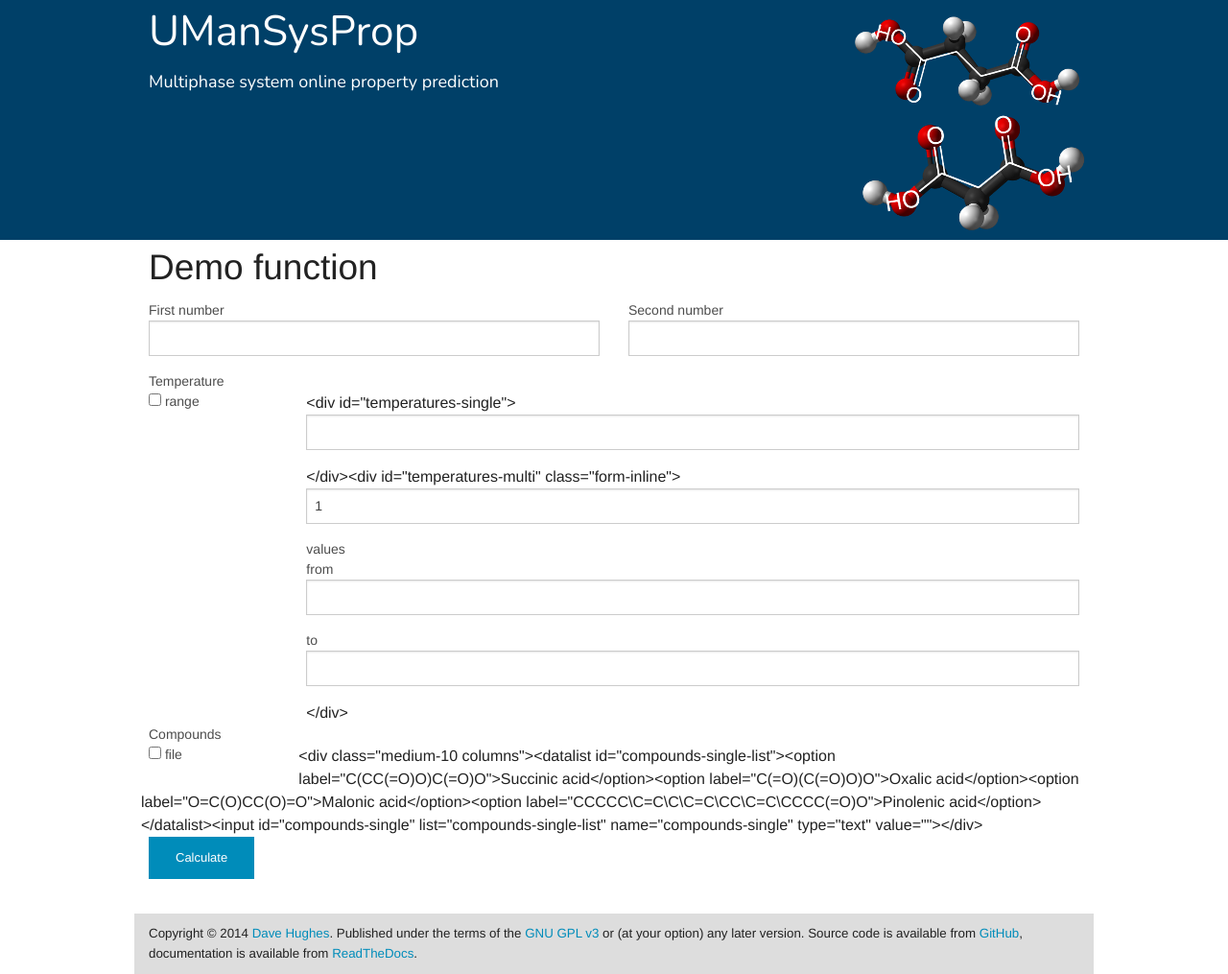
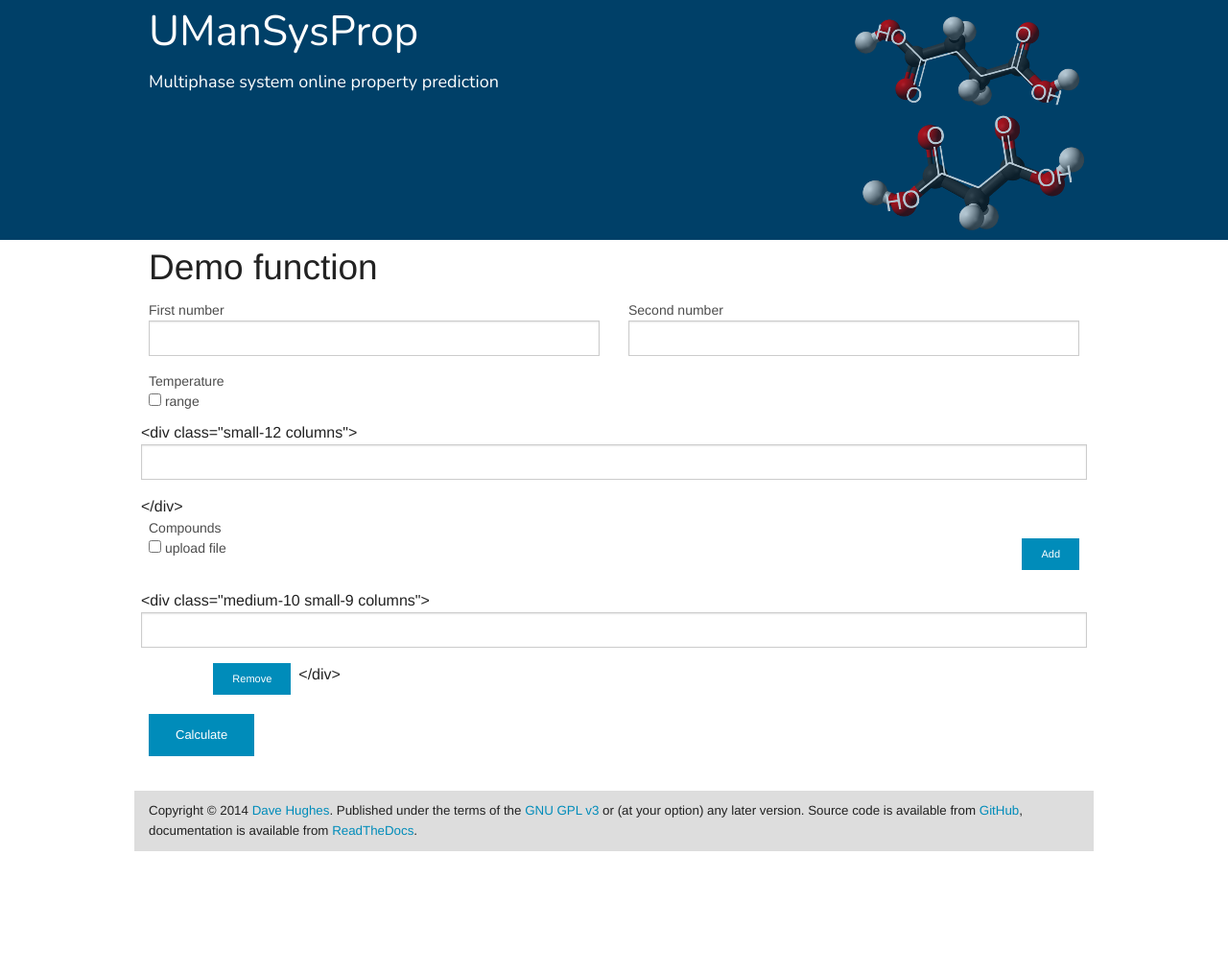
Before and after one commit to waveform-computing/umansysprop, a Flask app: page /tool/test in a window 1280 px wide. Shown: the whole page at 96% size. After the commit the page ends 887 px from the top, so only its background shows below. Run offline with Flask 2, Linux system fonts and the light colour scheme; some libraries are stand-ins or nearby versions.

Commit message:
Enhanced complex field types
The SMILESListField now permits multiple entries without requiring a
file upload, and the float range styles work better across a variety of
browser sizes. Also migrated the code to Flask-WTF to take advantage of
CSRF and some slightly simpler code (we don't actually need CSRF given
the server is stateless, but just in case the future adds state it's
worth doing).

```diff
--- a/umansysprop/__init__.py
+++ b/umansysprop/__init__.py
@@ -43,7 +43,7 @@
     ]
 
 __extra_requires__ = {
-    'server': ['Flask', 'wtforms', 'docutils'],
+    'server': ['flask', 'flask-wtf', 'wtforms', 'docutils'],
     'client': [],
     'doc':    ['sphinx'],
     }
--- a/umansysprop/forms.py
+++ b/umansysprop/forms.py
@@ -34,7 +34,8 @@
 import decimal
 
 import pybel
-from wtforms import Form
+from flask import request
+from flask.ext.wtf import Form
 from wtforms.fields import (
     Field,
     BooleanField,
@@ -80,7 +81,6 @@
     )
 from wtforms.widgets import TextInput
 from wtforms.widgets.html5 import NumberInput
-from flask import request
 
 from .html import html, literal, content, tag
 
@@ -136,18 +136,18 @@
 
     def __call__(self, **kwargs):
         if self.compounds:
-            return literal(
-                tag.datalist(
-                    (
-                        tag.option(value, label=label)
-                        for (value, label) in self.compounds
-                        ),
-                    id='%s-list' % self.id
-                    ) +
-                super(SMILESField, self).__call__(list='%s-list' % self.id)
-                )
-        else:
-            return super(SMILESField, self).__call__(**kwargs)
+            kwargs['list'] = '%s-list' % self.id
+        return super(SMILESField, self).__call__(**kwargs)
+
+    @property
+    def scripts(self):
+        return tag.datalist(
+            (
+                tag.option(value, label=label)
+                for (value, label) in self.compounds
+                ),
+            id='%s-list' % self.id
+            )
 
     def _value(self):
         if self.data:
@@ -164,101 +164,178 @@
 
 class SMILESListField(FormField):
     """
-    Represents a complex input which either accepts a single SMILES string
-    representing a chemical compound, or a file input which accepts an uploaded
-    file containing one SMILES string per line. In either case, the field
-    returns a sequence of OpenBabel molecule objects.
+    Represents a compound input which accepts a list of SMILES strings
+    representing chemical compounds, or a file containing one SMILES string per
+    line. The field's data is returned as a sequence of OpenBabel Molecule
+    objects
 
     :param compounds:
         If provided, a sequence of ``(value, label)`` tuples which can be
         selected by drop-down from the text field. Defaults to an empty
         sequence.
+
+    :param min_entries:
+        The minimum number of entries permitted in the field. Defaults to 0.
+
+    :param max_entries:
+        The maximum number of entries permitted in the field. Defaults to 100.
     """
 
-    def __init__(
-            self, label=None, validators=None, separator='-', compounds=None,
-            **kwargs):
+    def __init__(self, label=None, validators=None, compounds=None,
+            separator='-', min_entries=0, max_entries=100, **kwargs):
 
         class ListForm(Form):
-            single = SMILESField(
-                    'Compound', default='', validators=validators,
-                    compounds=compounds)
-            multi = FileField('Compounds')
+            smiles = FieldList(
+                SMILESField(label, validators=validators, compounds=compounds),
+                min_entries=min_entries, max_entries=max_entries)
+            upload =FileField(label)
+
+            def __init__(self, csrf_enabled=False, *args, **kwargs):
+                super(ListForm, self).__init__(*args, csrf_enabled=False, **kwargs)
 
         super(SMILESListField, self).__init__(
-                ListForm, label, validators=None, separator=separator,
-                **kwargs)
+                ListForm, label, separator=separator, **kwargs)
+
+    @property
+    def data(self):
+        if self.form.upload.name in request.files:
+            try:
+                result = [smiles(s.strip()) for i, s in enumerate(
+                    request.files[self.form.upload.name].read().splitlines())]
+            except ValueError as e:
+                raise ValueError('%s on line %d' % (str(e), i))
+        else:
+            result = self.form.smiles.data
+        min_len = self.form.smiles.min_entries
+        max_len = self.form.smiles.max_entries
+        if len(result) < min_len:
+            raise ValueError(
+                'not enough entries (%d); expected at least %d' %
+                (len(result), min_len))
+        if len(result) > max_len:
+            raise ValueError(
+                'too many entries (%d); maximum %d' %
+                (len(result), max_len))
+        return result
 
     def __call__(self, **kwargs):
-        # XXX The following is specific to the UManSysProp layout
+        if not len(self.form.smiles):
+            self.form.smiles.append_entry()
+        # XXX Layout specific to UManSysProp
         return tag.div(
             tag.div(
-                tag.label(
-                    tag.input(
-                        id='%s-file' % self.name,
-                        type='checkbox',
-                        value='file'
+                tag.div(
+                    tag.label(
+                        tag.input(
+                            type='checkbox',
+                            value='file'
+                            ),
+                        ' upload file',
                         ),
-                    ' file'
+                    class_='medium-10 small-9 columns'
                     ),
-                class_='medium-2 columns'
+                tag.div(
+                    tag.a('Add', class_='button tiny right', data_toggle='fieldset-add-row'),
+                    class_='medium-2 small-3 columns clearfix'
+                    ),
+                class_='row'
                 ),
             tag.div(
-                self.form.single,
-                self.form.multi,
-                class_='medium-10 columns'
+                tag.div(
+                    self.form.upload,
+                    class_='small-12 columns'
+                    ),
+                class_='row',
+                data_toggle='fieldset-upload'
                 ),
-            class_='row'
+            (tag.div(
+                tag.div(
+                    field,
+                    class_='medium-10 small-9 columns'
+                    ),
+                tag.div(
+                    tag.a('Remove', class_='button tiny right', data_toggle='fieldset-remove-row'),
+                    class_='medium-2 small-3 columns clearfix'
+                    ),
+                class_='row',
+                data_toggle='fieldset-entry'
+                ) for field in self.form.smiles),
+            id=self.id,
+            data_toggle='fieldset',
+            data_freeid=len(self.form.smiles)
             )
 
     @property
     def scripts(self):
         template = """\
-$(document).ready(function() {
-    if ($('#%(multi)s').val()) {
-        $('#%(name)s-file').prop('checked', true);
-        $('#%(single)s').hide();
-        $('#%(single)s').prop('disabled', true);
+$('div#%(id)s').each(function() {
+    var $field = $(this);
+    var $check = $field.find(':checkbox');
+    var $add = $field.find('a[data-toggle=fieldset-add-row]');
+    var $remove = $field.find('a[data-toggle=fieldset-remove-row]');
+    var $upload = $field.find('div[data-toggle=fieldset-upload]');
+    var freeid = parseInt($field.data('freeid'));
+
+    $add.click(function() {
+        // Find the last row and clone it
+        var $oldrow = $field.find('div[data-toggle=fieldset-entry]:last');
+        var $row = $oldrow.clone(true);
+        // Re-write the ids of the input in the row
+        $row.find(':input').each(function() {
+            var newid = $(this).attr('id').replace(
+                /%(id)s-smiles-(\d{1,4})/,
+                '%(id)s-smiles-' + freeid);
+            $(this)
+                .attr('name', newid)
+                .attr('id', newid)
+                .val('')
+                .removeAttr('checked');
+        });
+        $oldrow.after($row);
+        freeid++;
+    });
+
+    $remove.click(function() {
+        if ($field.find('div[data-toggle=fieldset-entry]').length > 1) {
+            var thisRow = $(this).closest('div[data-toggle=fieldset-entry]');
+            thisRow.remove();
+        }
+    });
+
+    $check.change(function() {
+        // Refresh the entry matches
+        var $entry = $field.find('div[data-toggle=fieldset-entry]').add($add);
+
+        var $show = this.checked ? $upload : $entry;
+        var $hide = this.checked ? $entry : $upload;
+        $hide.fadeOut('fast', function() {
+            $hide
+                .find(':input')
+                    .prop('disabled', true);
+            $show
+                .find(':input')
+                    .prop('disabled', false)
+                .end()
+                    .fadeIn('fast');
+        });
+    });
+
+    if ($field.find(':file').val()) {
+        $check.prop('checked', true);
+        $field.find('div[data-toggle=fieldset-entry]').add($add)
+            .hide().find(':input').prop('disabled', true);
     }
     else {
-        $('#%(name)s-file').prop('checked', false);
-        $('#%(multi)s').hide();
-        $('#%(multi)s').prop('disabled', true);
-    }
-});
-$('#%(name)s-file').change(function() {
-    if (this.checked) {
-        $('#%(single)s').fadeOut('fast', function() {
-            $('#%(single)s').prop('disabled', true);
-            $('#%(multi)s').prop('disabled', false);
-            $('#%(multi)s').fadeIn('fast');
-        });
-    }
-    else {
-        $('#%(multi)s').fadeOut('fast', function() {
-            $('#%(multi)s').prop('disabled', true);
-            $('#%(single)s').prop('disabled', false);
-            $('#%(single)s').fadeIn('fast');
-        });
+        $check.prop('checked', false);
+        $upload
+            .hide().find(':input').prop('disabled', true);
     }
 });
 """
-        return tag.script(literal(template % {
-            'name': self.name,
-            'single': self.form.single.id,
-            'multi': self.form.multi.id,
-            }))
-
-    @property
-    def data(self):
-        if self.form.multi.name in request.files:
-            try:
-                return [smiles(s.strip()) for i, s in enumerate(
-                    request.files[self.form.multi.name].read().splitlines())]
-            except ValueError as e:
-                raise ValueError('%s on line %d' % (str(e), i))
-        else:
-            return [self.form.single.data]
+        return literal('\n'.join(
+            [tag.script(literal(template % {'id': self.id}))] +
+            [field.scripts for field in self.form.smiles]
+            ))
 
 
 class FloatRangeField(FormField):
@@ -292,13 +369,16 @@
                     [NumberRange(min=1, max=max_count)]
                 )
             start = FloatField(
-                'from', default=kwargs.get('default'),
+                'values from', default=kwargs.get('default'),
                 validators=validators)
             stop = FloatField(
                 'to', default=kwargs.get('default'),
                 validators=
                     [v for v in validators if not isinstance(v, InputRequired)]
                 )
+
+            def __init__(self, csrf_enabled=False, *args, **kwargs):
+                super(RangeForm, self).__init__(*args, csrf_enabled=False, **kwargs)
 
             def validate(self):
                 if not super(RangeForm, self).validate():
@@ -317,84 +397,98 @@
         # XXX The following is specific to the UManSysProp layout
         return tag.div(
             tag.div(
-                tag.label(
-                    tag.input(
-                        id='%s-range' % self.name,
-                        type='checkbox',
-                        value='range'
+                tag.div(
+                    tag.label(
+                        tag.input(
+                            type='checkbox',
+                            value='range'
+                            ),
+                        ' range'
                         ),
-                    ' range'
+                    class_='small-12 columns'
                     ),
-                class_='medium-2 columns'
+                class_='row'
                 ),
             tag.div(
                 tag.div(
                     self.form.start(id=self.form.start.id + '-single', min=self._min, max=self._max),
                     self.form.stop(id=self.form.stop.id + '-single', type='hidden'),
                     self.form.count(id=self.form.count.id + '-single', type='hidden', value=1),
-                    id='%s-single' % self.name
+                    class_='small-12 columns'
+                    ),
+                class_='row',
+                data_toggle='single'
+                ),
+            tag.div(
+                tag.div(
+                    self.form.count(min=1),
+                    class_='medium-3 columns',
+                    data_toggle='count'
                     ),
                 tag.div(
-                    self.form.count(min=1),
-                    ' ',
-                    self.form.count.label,
-                    ' ',
-                    self.form.start.label,
-                    ' ',
+                    self.form.start.label(class_='inline'),
+                    class_='medium-2 columns medium-text-center'
+                    ),
+                tag.div(
                     self.form.start(min=self._min, max=self._max),
-                    ' ',
-                    self.form.stop.label,
-                    ' ',
+                    class_='medium-3 columns'
+                    ),
+                tag.div(
+                    self.form.stop.label(class_='inline'),
+                    class_='medium-1 columns medium-text-center'
+                    ),
+                tag.div(
                     self.form.stop(min=self._min, max=self._max),
-                    id='%s-multi' % self.name,
-                    class_='form-inline'
+                    class_='medium-3 columns'
                     ),
-                class_='medium-10 columns'
+                class_='row',
+                data_toggle='multi'
                 ),
-            class_='row'
+            id=self.id
             )
 
     @property
     def scripts(self):
         template = """\
-$(document).ready(function() {
-    if (parseInt($('#%(count)s').val()) > 1) {
-        $('#%(name)s-range').prop('checked', true);
-        $('#%(name)s-single').hide();
-        $('#%(name)s-single input').prop('disabled', true);
+$('div#%(id)s').each(function() {
+    var $field = $(this);
+    var $check = $field.find(':checkbox');
+    var $single = $field.find('div[data-toggle=single]');
+    var $multi = $field.find('div[data-toggle=multi]');
+
+    $single.find('#%(id)s-start-single').change(function() {
+        $single.find('#%(id)s-stop-single').val($(this).val());
+    });
+
+    $check.change(function() {
+        $show = this.checked ? $multi : $single;
+        $hide = this.checked ? $single : $multi;
+        $hide.fadeOut('fast', function() {
+            $hide
+                .find(':input')
+                    .prop('disabled', true);
+            $show
+                .find(':input')
+                    .prop('disabled', false)
+                .end()
+                    .fadeIn('fast');
+        });
+    });
+
+    if (parseInt($multi.find('#%(id)s-count').val()) > 1) {
+        $check.prop('checked', true);
+        $single.hide().find(':input').prop('disabled', true);
+        $multi.find(':input').prop('disabled', false);
     }
     else {
-        $('#%(name)s-range').prop('checked', false);
-        $('#%(name)s-multi').hide();
-        $('#%(name)s-multi input').prop('disabled', true);
+        $check.prop('checked', false);
+        $multi.hide().find(':input').prop('disabled', true);
+        $single.find(':input').prop('disabled', false);
     }
-});
-$('#%(start)s-single').change(function() {
-    $('#%(stop)s-single').val($('#%(start)s-single').val());
-});
-$('#%(name)s-range').change(function() {
-    if (this.checked) {
-        $('#%(name)s-single').fadeOut('fast', function() {
-            $('#%(name)s-single input').prop('disabled', true);
-            $('#%(name)s-multi input').prop('disabled', false);
-            $('#%(name)s-multi').fadeIn('fast');
-        });
-    }
-    else {
-        $('#%(name)s-multi').fadeOut('fast', function() {
-            $('#%(name)s-multi input').prop('disabled', true);
-            $('#%(name)s-single input').prop('disabled', false);
-            $('#%(name)s-single').fadeIn('fast');
-        });
-    }
+
 });
 """
-        return tag.script(literal(template % {
-            'name': self.name,
-            'start': self.form.start.name,
-            'stop': self.form.stop.name,
-            'count': self.form.count.name,
-            }))
+        return tag.script(literal(template % {'id': self.id}))
 
     @property
     def data(self):
--- a/umansysprop/server.py
+++ b/umansysprop/server.py
@@ -42,7 +42,10 @@
 from . import forms
 
 app = Flask(__name__)
-app.config['MAX_CONTENT_LENGTH'] = 16 * 1024 * 1024
+# maximum file upload is 1Mb
+app.config['MAX_CONTENT_LENGTH'] = 1024 * 1024
+# equalto was only added in Jinja 2.8 ?!
+app.jinja_env.tests.setdefault('equalto', lambda value, other: value == other)
 
 tools = {
     modname.split('.')[-1]: finder.find_module(modname).load_module(modname)
@@ -94,6 +97,7 @@
                 'doc': (mod.handler.__doc__ or '').strip(),
                 'params': [
                     field.name for field in mod.HandlerForm()
+                    if field.name != 'csrf_token'
                     ],
                 }
             for mod_name, mod in tools.items()
@@ -123,7 +127,7 @@
     # based on whether the HTTP request is a GET or a POST
     mod = tools[name]
     form = mod.HandlerForm(request.form)
-    if request.method == 'POST' and form.validate():
+    if form.validate_on_submit():
         renderer_by_type = {
             'application/json': renderers.render_json,
             'application/xml':  renderers.render_xml,
@@ -149,6 +153,7 @@
 
 
 def main():
+    app.secret_key = 'testing'
     app.run(
         host='0.0.0.0',
         debug=True
--- a/umansysprop/static/app.css
+++ b/umansysprop/static/app.css
@@ -25,12 +25,6 @@
 
 footer .columns { background: #ddd; }
 footer p { margin: 10px 0; font-size: 10pt; }
-
-div.form-inline input,
-div.form-inline label {
-    display: inline;
-    width: auto;
-}
 
 pre code {
     display: block;
--- a/umansysprop/templates/layout.html
+++ b/umansysprop/templates/layout.html
@@ -17,7 +17,8 @@
       {% block header %}
       <div class="row">
         <div class="small-12 columns">
-          <img src="{{ url_for('static', filename='logo.png') }}" height="250" />
+          <img src="{{ url_for('static', filename='logo.png') }}" style="opacity:0.3" class="show-for-small-only" height="250" />
+          <img src="{{ url_for('static', filename='logo.png') }}" style="opacity:0.7" class="show-for-medium-up" height="250" />
         </div>
       </div>
       <div class="row">
--- a/umansysprop/templates/tool.html
+++ b/umansysprop/templates/tool.html
@@ -24,6 +24,7 @@
 {{ super() }}
 <form method="POST" enctype="multipart/form-data">
   {% block form %}
+  {{ form.hidden_tag() }}
   {% for field in form %}
   <div class="row">
     <div class="small-12 columns">
```
Also changed, not shown: umansysprop/html.py (+8 -4 lines), umansysprop/renderers.py (+30 -32 lines), umansysprop/static/logo.png, 1 other file.
